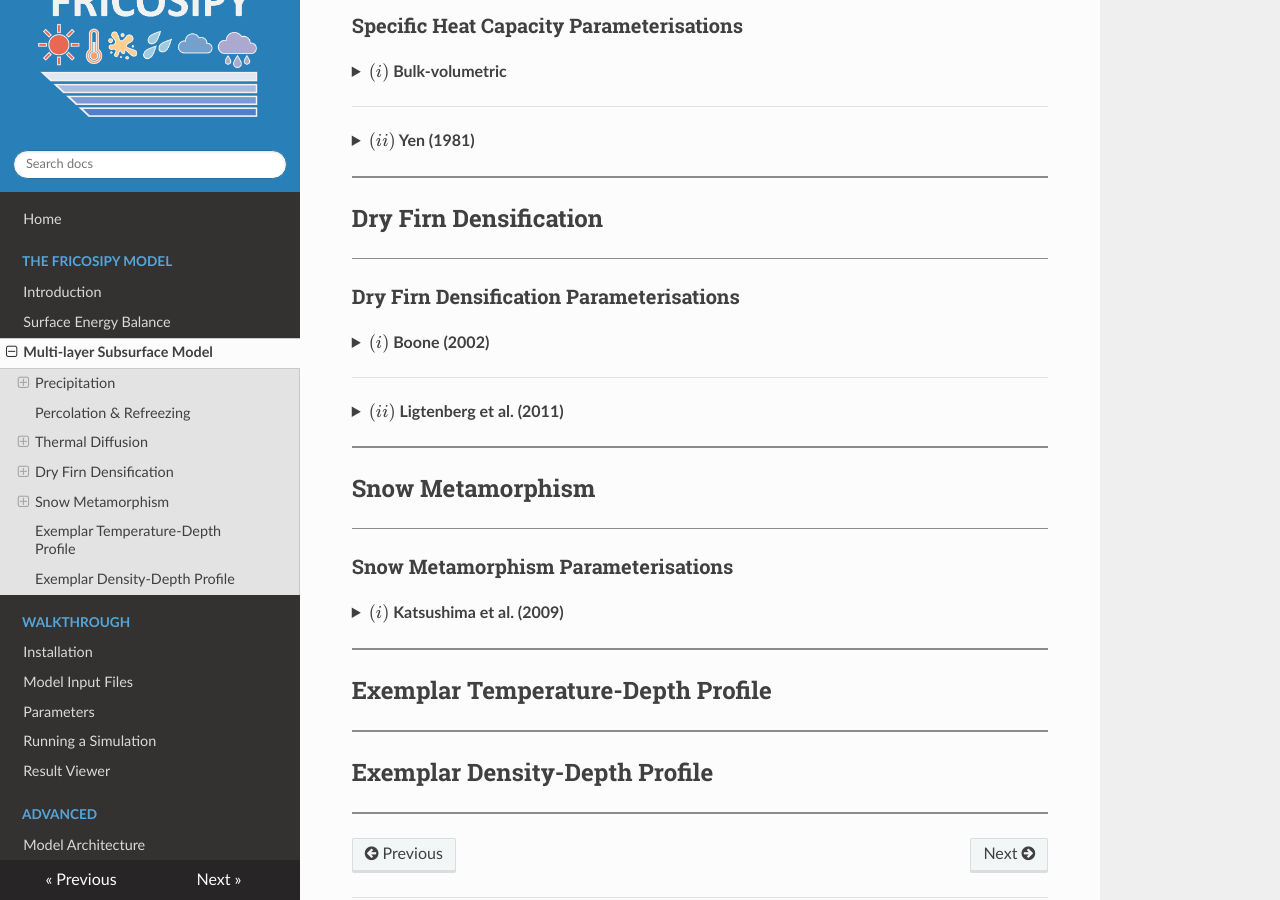
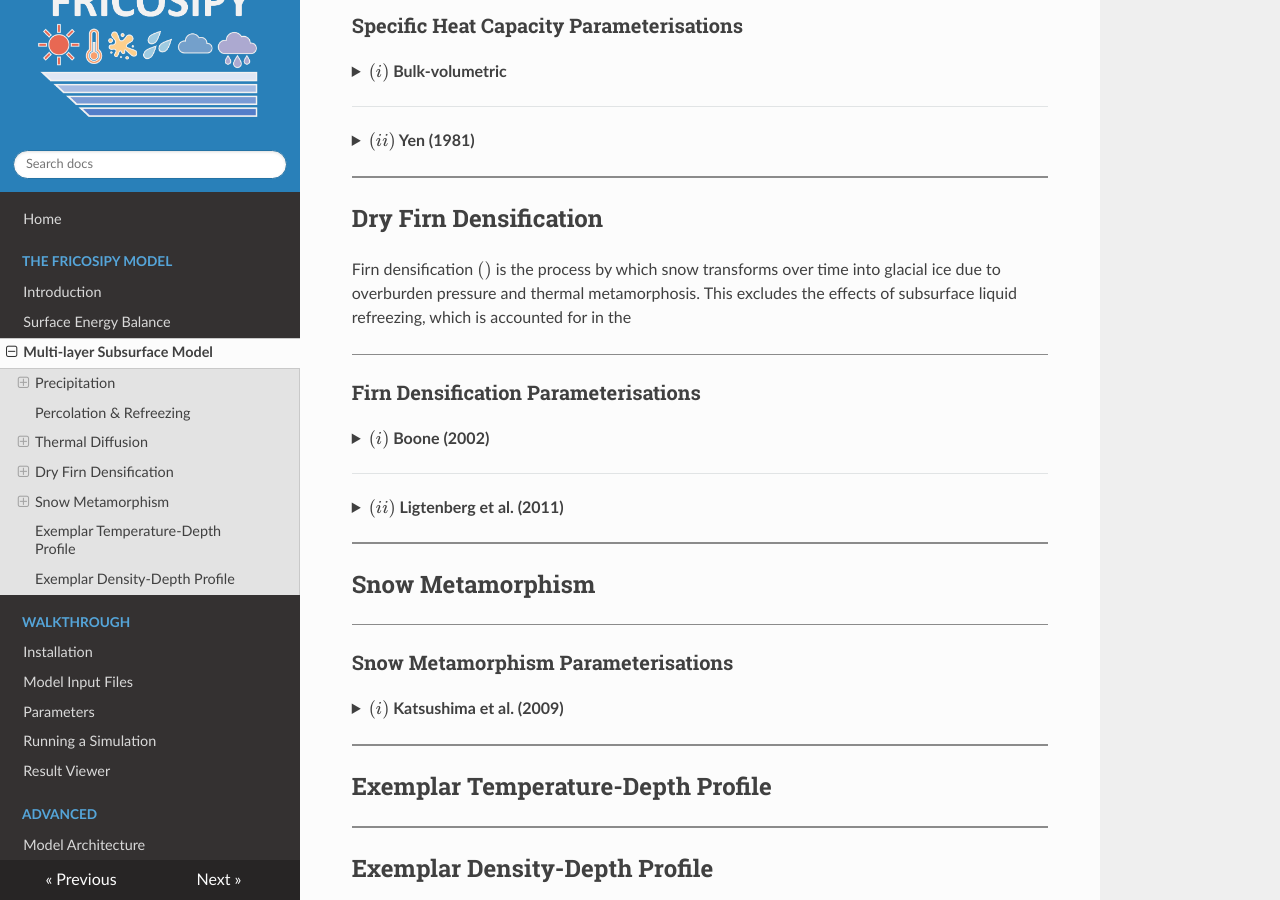
Before and after one commit to MarcusGastaldello/FRICOSIPY, an MkDocs documentation site: the page built from docs/subsurface_model.md, in a window 1280 px wide and 900 px high, scrolled down 3050 px. Built offline with MkDocs 1.6.1, drawn with Linux system fonts in a browser that asks for light colours.

Commit message:
Update subsurface_model.md

```diff
--- a/docs/subsurface_model.md
+++ b/docs/subsurface_model.md
@@ -184,9 +184,11 @@ $$
 
 ## Dry Firn Densification
 
+Firn densification $()$ is the process by which snow transforms over time into glacial ice due to overburden pressure and thermal metamorphosis. This excludes the effects of subsurface liquid refreezing, which is accounted for in the
+
 <hr style="height:1px; background-color:#8b8b8b; border:none;" />
 
-### Dry Firn Densification Parameterisations
+### Firn Densification Parameterisations
 
 ??? "**$(i)$ Boone (2002)**"
 
```
